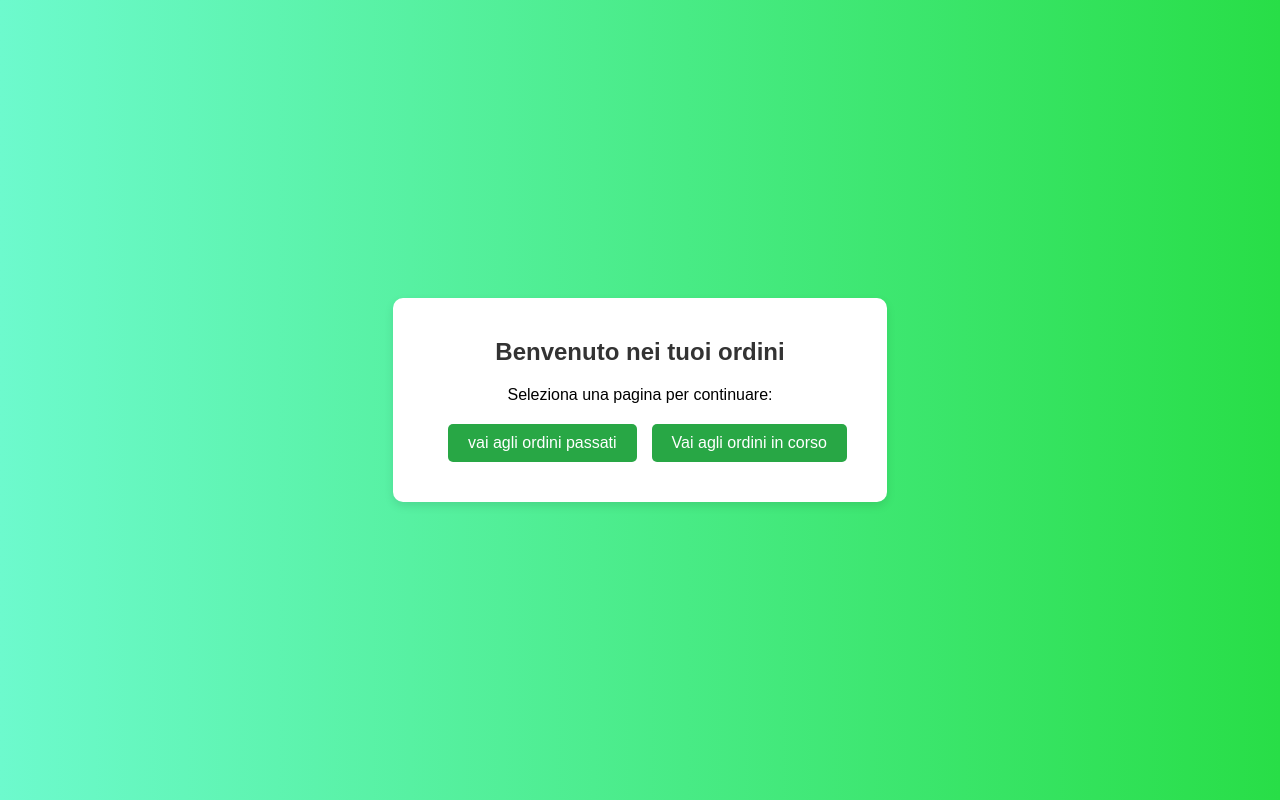
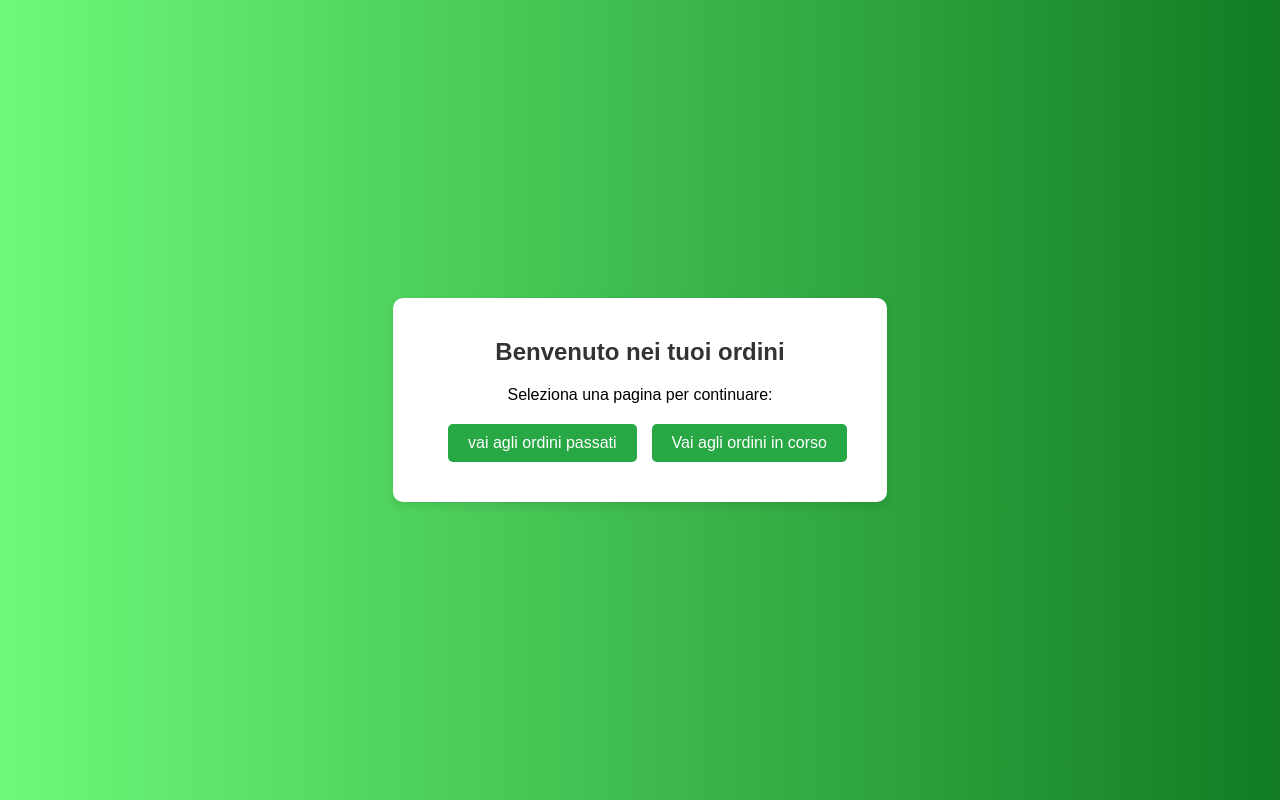
Before and after one commit to danielinoo/ESERCIZI, a Flask app: page /ordini in a window 1280 px wide. Run offline with Flask 3, Linux system fonts and the light colour scheme.

Commit message:
SERVERWEB: ordini completati

```diff
--- a/python5/serverweb/templates/accesso.html
+++ b/python5/serverweb/templates/accesso.html
@@ -42,7 +42,7 @@
             margin-bottom: 15px;
             border: 1px solid #ccc;
             border-radius: 8px;
-            border-color: red;
+            border-color: grey;
             border-width: 3px;
 
         }
--- a/python5/serverweb/templates/ordini.html
+++ b/python5/serverweb/templates/ordini.html
@@ -18,7 +18,7 @@
         justify-content: center;
         align-items: center;
         height: 100vh;
-        background: linear-gradient(to right, #6dfacd, #28de47);
+        background: linear-gradient(to right, #6dfa79, #117c23);
     }
 
     .container {
--- a/python5/serverweb/templates/ordini_attuali.html
+++ b/python5/serverweb/templates/ordini_attuali.html
@@ -18,7 +18,7 @@ body {
     justify-content: center;
     align-items: center;
     height: 100vh;
-    background: linear-gradient(to right, #6dfacd, #28de47);
+    background: linear-gradient(to right, #6dfa79, #117c23);
 }
 
 .container {
--- a/python5/serverweb/templates/ordini_passati.html
+++ b/python5/serverweb/templates/ordini_passati.html
@@ -18,7 +18,7 @@ body {
     justify-content: center;
     align-items: center;
     height: 100vh;
-    background: linear-gradient(to right, #6dfacd, #28de47);
+    background: linear-gradient(to right, #6dfa79, #117c23);
 }
 
 .container {
--- a/python5/serverweb/templates/registra.html
+++ b/python5/serverweb/templates/registra.html
@@ -41,7 +41,7 @@
             margin-bottom: 15px;
             border: 1px solid #ccc;
             border-radius: 8px;
-            border-color: red;
+            border-color:grey;
             border-width: 3px;
         }
 
@@ -67,9 +67,8 @@
 
         }
         .reg {
-            background-color: #28d25b;
+            background-color:  #28a745;
             color: #fff;
-            border-color: #28d25b;
         }
         a {
             color: red;
```
